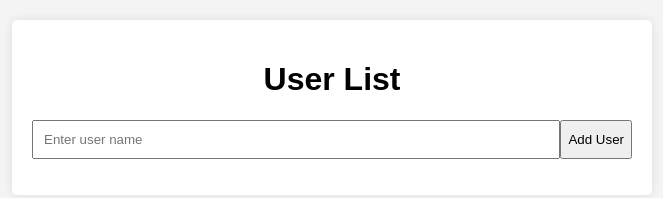
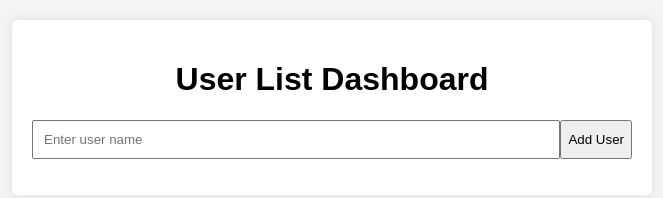
Before and after one commit to Tech-Workshop/user-management-app, a website: page index.html in a window 1280 px wide. Shown: the whole page, without its empty margins (308-971 px from the left). Drawn offline with Linux system fonts and the light colour scheme.

Commit message:
changed title

```diff
--- a/index.html
+++ b/index.html
@@ -3,12 +3,12 @@
 <head>
     <meta charset="UTF-8">
     <meta name="viewport" content="width=device-width, initial-scale=1.0">
-    <title>User Management</title>
+    <title>User Management Application</title>
     <link rel="stylesheet" href="style.css">
 </head>
 <body>
     <div class="container">
-        <h1>User List</h1>
+        <h1>User List Dashboard</h1>
         <form id="user-form">
             <input type="text" id="user-name" placeholder="Enter user name" required>
             <button type="submit">Add User</button>
```
Also changed, not shown: 1 other file.
